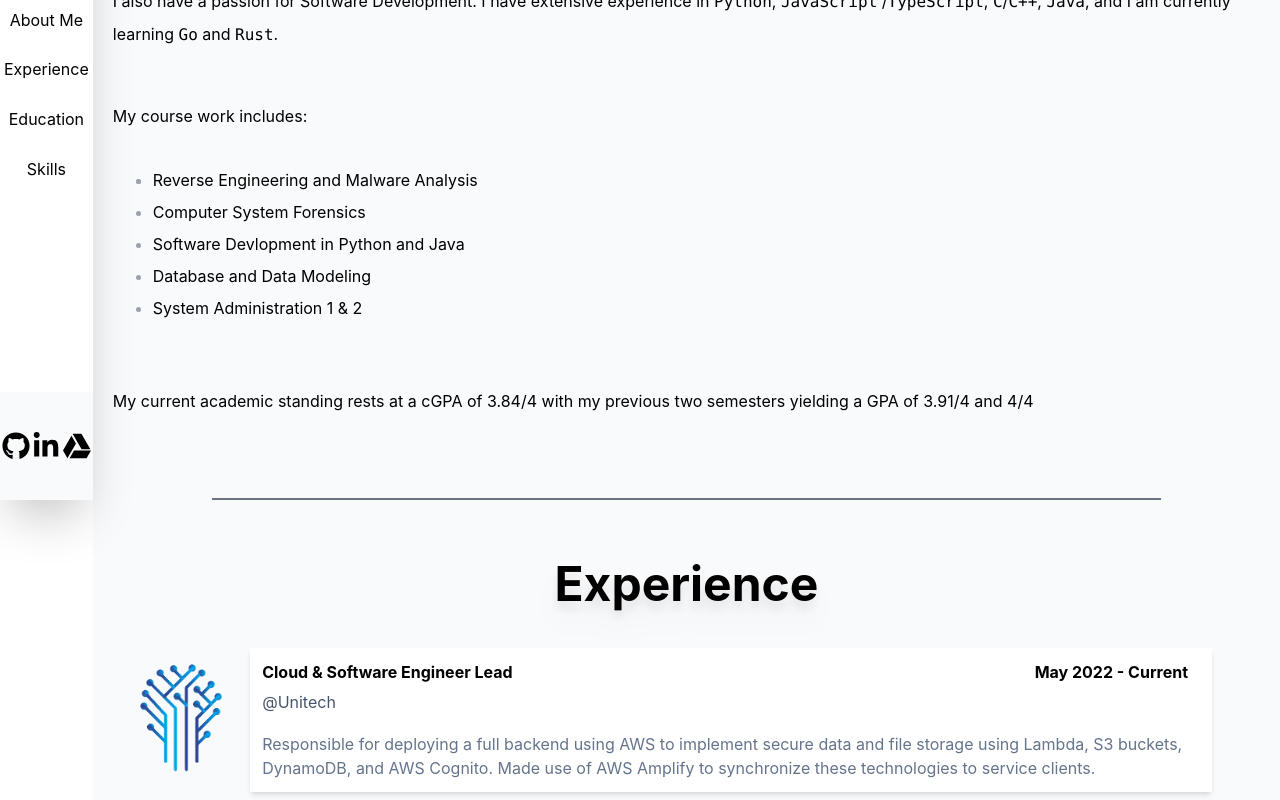
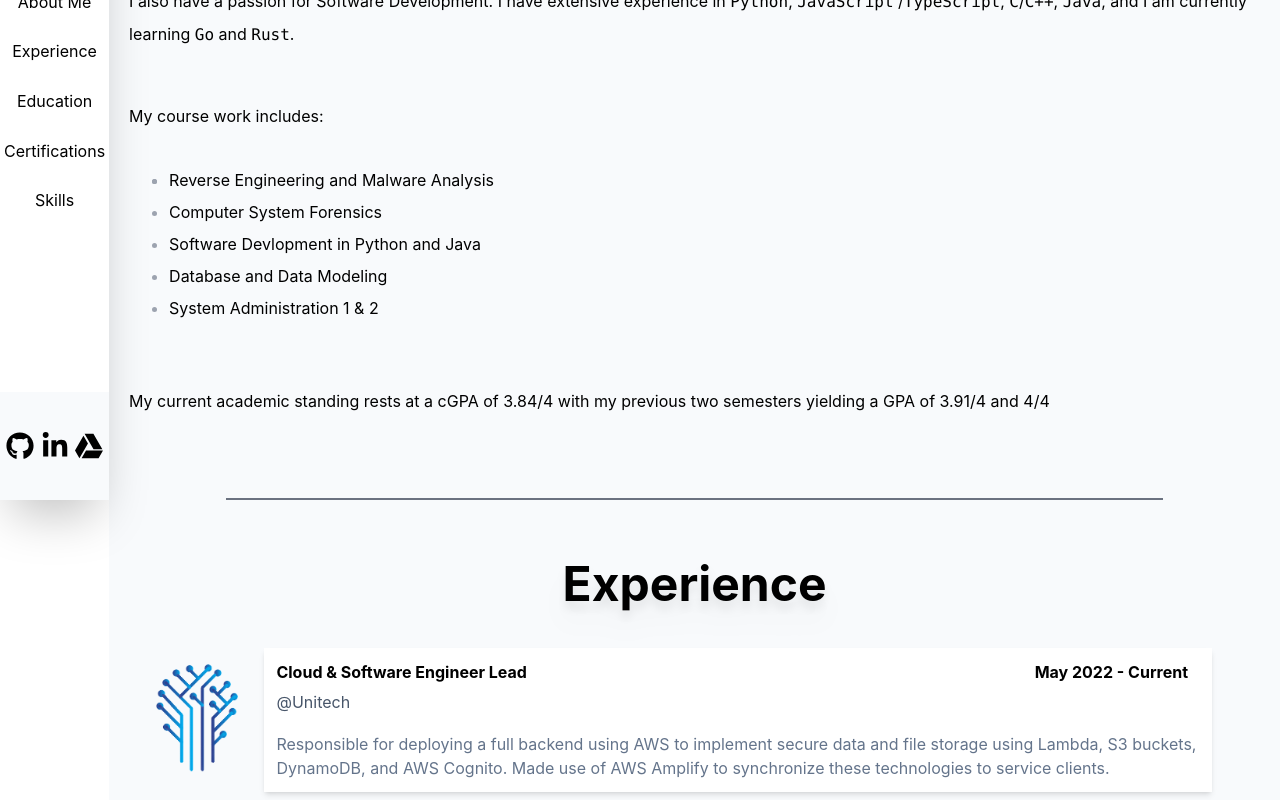
Before and after one commit to Sma-Das/next-portfolio-app, a Next.js app: page / in a window 1280 px wide. Shown: the part 1100-1900 px from the top of the page. Built offline with nearby package versions, Linux system fonts and the light colour scheme.

Commit message:
Updated Sidebar width

```diff
--- a/components/sidebar-layout.tsx
+++ b/components/sidebar-layout.tsx
@@ -1,10 +1,12 @@
+import React from "react";
+
 type SidebarLayoutProps = {
   children: React.ReactNode;
 };
 
 const SidebarLayout: React.FC<SidebarLayoutProps> = ({ children }) => {
   return (
-    <div className="h-screen sticky top-0 hidden w-1/4 xl:w-[10%] md:flex items-center justify-evenly z-10 shadow-2xl flex-col ">
+    <div className="h-screen sticky top-0 hidden w-[13%]  md:flex items-center justify-evenly z-10 shadow-2xl flex-col ">
       {children}
     </div>
   );
--- a/components/sidebar.tsx
+++ b/components/sidebar.tsx
@@ -14,6 +14,7 @@ const Sidebar: React.FC = () => {
     ["#about-me", "About Me"],
     ["#experience", "Experience"],
     ["#education", "Education"],
+    ["#certifications", "Certifications"],
     ["#skills", "Skills"],
   ];
 
```
